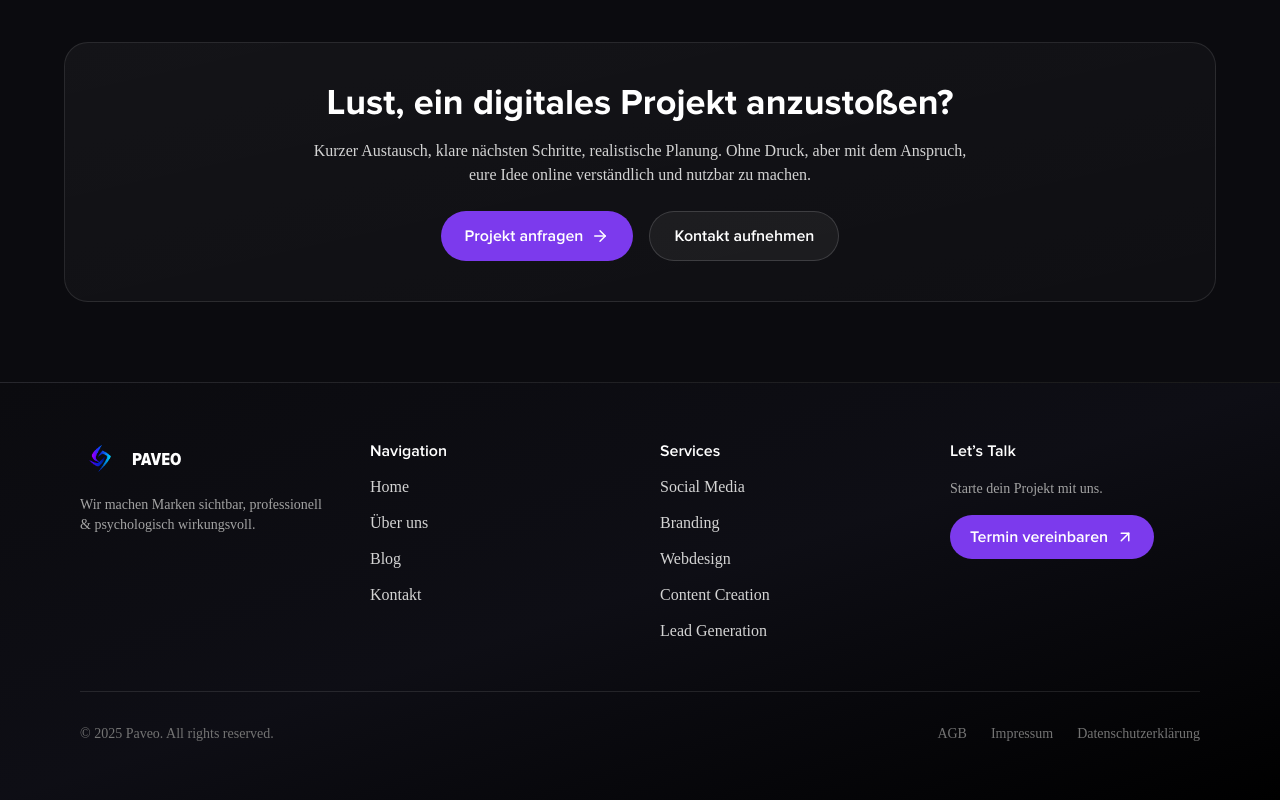
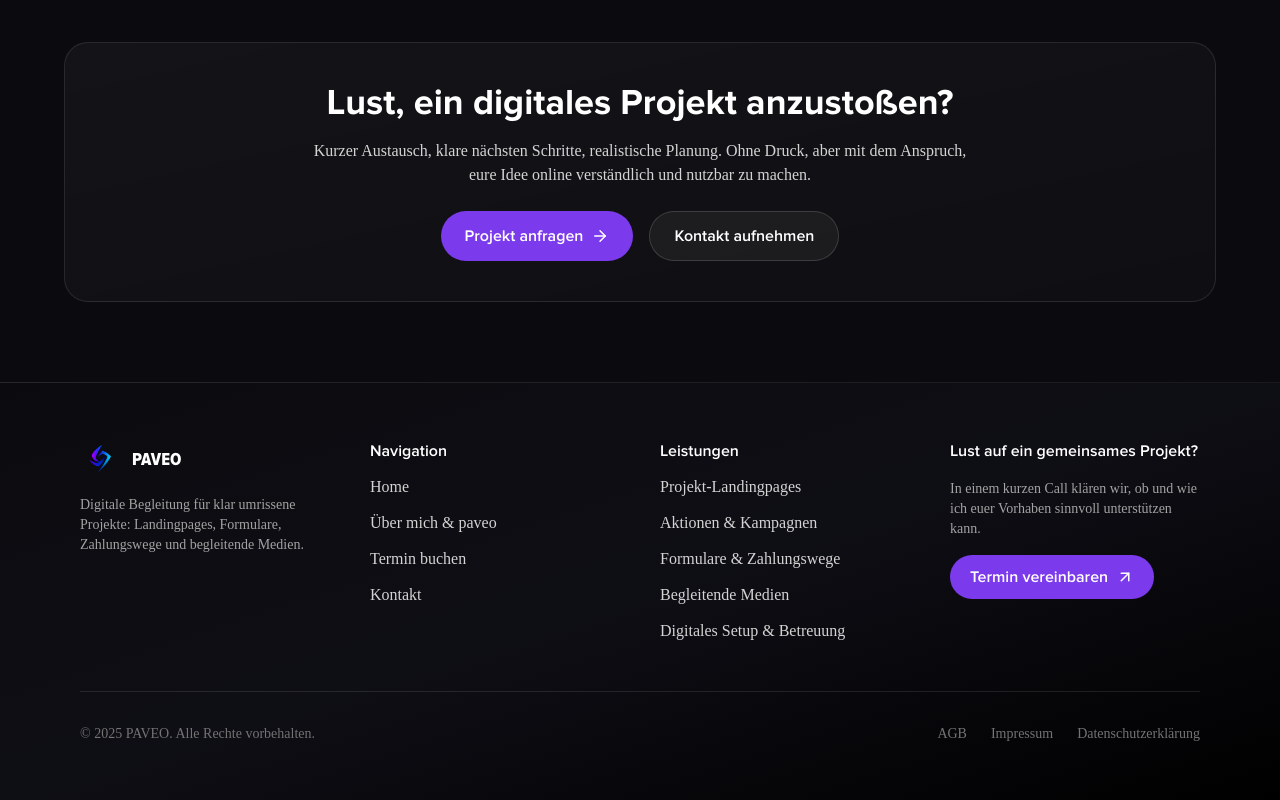
Before and after one commit to cyclebittt/pavewebyyyy, a Next.js app: page / in a window 1280 px wide. Shown: the part 3291-4091 px from the top of the page. Built offline with nearby package versions, Linux system fonts and the light colour scheme; a web font is replaced by a local one.

Commit message:
Update Footer.jsx

```diff
--- a/components/layout/Footer.jsx
+++ b/components/layout/Footer.jsx
@@ -26,7 +26,7 @@ export default function Footer() {
               </span>
             </Link>
             <p className="text-sm text-neutral-400">
-              Wir machen Marken sichtbar, professionell & psychologisch wirkungsvoll.
+              Digitale Begleitung für klar umrissene Projekte: Landingpages, Formulare, Zahlungswege und begleitende Medien.
             </p>
           </div>
 
@@ -34,25 +34,37 @@ export default function Footer() {
           <div className="flex flex-col gap-3">
             <h4 className="font-semibold text-white">Navigation</h4>
             <Link href="/" className="hover:text-white transition-colors">Home</Link>
-            <Link href="/about" className="hover:text-white transition-colors">Über uns</Link>
-            <Link href="/blogs" className="hover:text-white transition-colors">Blog</Link>
+            <Link href="/about" className="hover:text-white transition-colors">Über mich & paveo</Link>
+            <Link href="/request" className="hover:text-white transition-colors">Termin buchen</Link>
             <Link href="/contact" className="hover:text-white transition-colors">Kontakt</Link>
           </div>
 
           {/* Services */}
           <div className="flex flex-col gap-3">
-            <h4 className="font-semibold text-white">Services</h4>
-            <Link href="/services/socialmedia" className="hover:text-white transition-colors">Social Media</Link>
-            <Link href="/services/branding" className="hover:text-white transition-colors">Branding</Link>
-            <Link href="/services/webdesign" className="hover:text-white transition-colors">Webdesign</Link>
-            <Link href="/services/content" className="hover:text-white transition-colors">Content Creation</Link>
-            <Link href="/services/lead" className="hover:text-white transition-colors">Lead Generation</Link>
+            <h4 className="font-semibold text-white">Leistungen</h4>
+            <Link href="/services/landingpages" className="hover:text-white transition-colors">
+              Projekt-Landingpages
+            </Link>
+            <Link href="/services/campaigns" className="hover:text-white transition-colors">
+              Aktionen & Kampagnen
+            </Link>
+            <Link href="/services/forms" className="hover:text-white transition-colors">
+              Formulare & Zahlungswege
+            </Link>
+            <Link href="/services/media" className="hover:text-white transition-colors">
+              Begleitende Medien
+            </Link>
+            <Link href="/services/managed" className="hover:text-white transition-colors">
+              Digitales Setup & Betreuung
+            </Link>
           </div>
 
           {/* CTA */}
           <div className="flex flex-col gap-4">
-            <h4 className="font-semibold text-white">Let’s Talk</h4>
-            <p className="text-sm text-neutral-400">Starte dein Projekt mit uns.</p>
+            <h4 className="font-semibold text-white">Lust auf ein gemeinsames Projekt?</h4>
+            <p className="text-sm text-neutral-400">
+              In einem kurzen Call klären wir, ob und wie ich euer Vorhaben sinnvoll unterstützen kann.
+            </p>
             <Link
               href="/request"
               className="inline-flex items-center gap-2 px-5 py-2.5 rounded-full bg-violet-600 hover:bg-violet-500 text-white font-semibold transition-colors w-fit"
@@ -64,7 +76,7 @@ export default function Footer() {
 
         {/* Bottom */}
         <div className="mt-12 pt-8 border-t border-white/10 flex flex-col md:flex-row justify-between items-center gap-4 text-sm text-neutral-500">
-          <p>© {new Date().getFullYear()} Paveo. All rights reserved.</p>
+          <p>© {new Date().getFullYear()} PAVEO. Alle Rechte vorbehalten.</p>
           <div className="flex gap-6">
             <Link href="/agb" className="hover:text-neutral-300">AGB</Link>
             <Link href="/impressum" className="hover:text-neutral-300">Impressum</Link>
```
